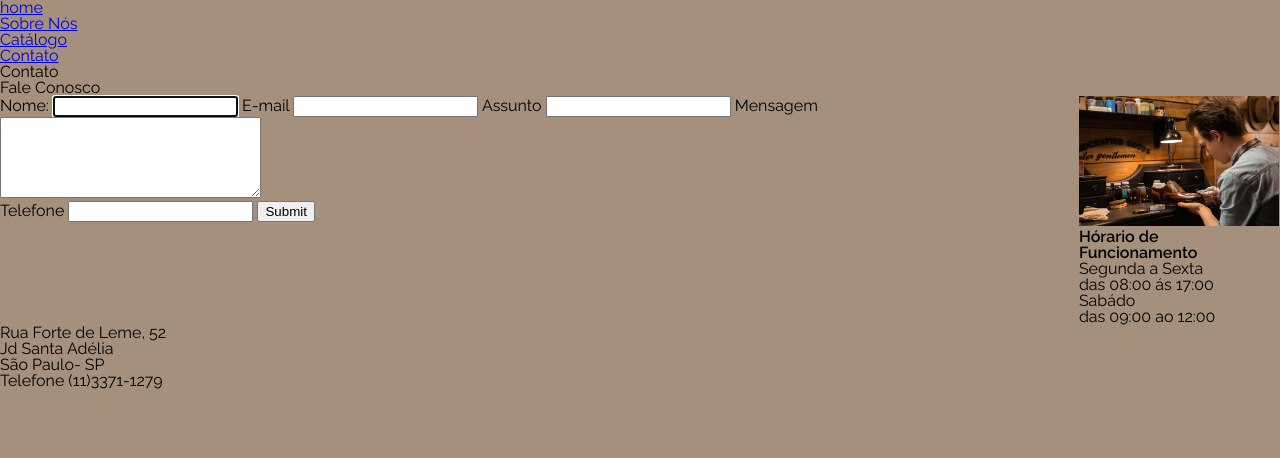
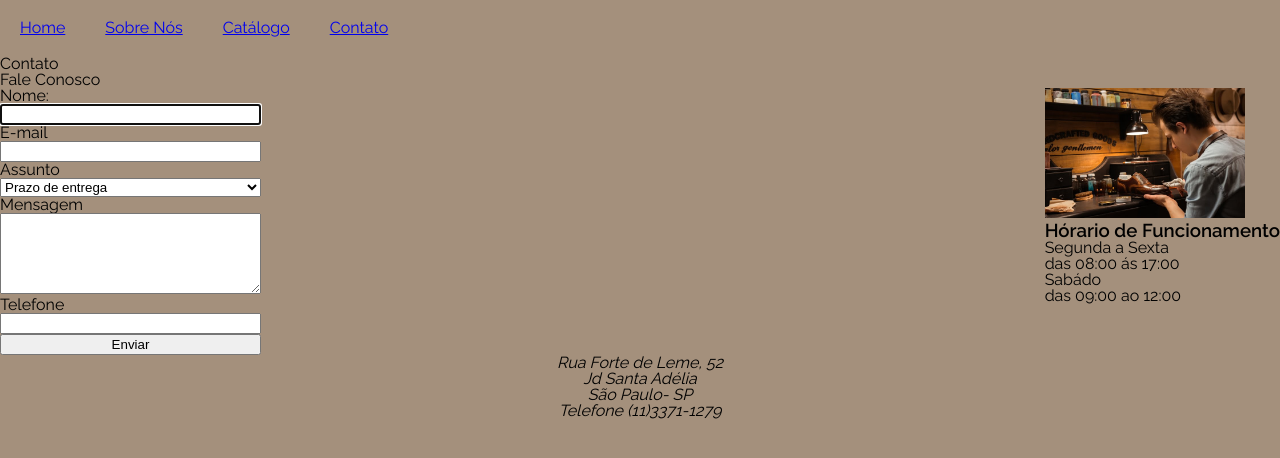
Before and after one commit to dayanalima10/sapataria-arnaldo, a plain HTML site: page contatos.html in a window 1280 px wide. Drawn offline with Linux system fonts and the light colour scheme; files that its build step writes are made by us from their sources.

Commit message:
formatação do formulário

```diff
--- a/contatos.html
+++ b/contatos.html
@@ -16,7 +16,7 @@
     <header>
     <nav class="navbar">
         <ul>
-            <li><a href="index.html">home</a></li>
+            <li><a href="index.html">Home</a></li>
             <li><a href="Sobrenós.html">Sobre Nós</a></li>
             <li><a href="Catalago.html">Catálogo</a></li>
             <li><a href="Contato.html">Contato</a></li>
@@ -32,7 +32,7 @@
         </header>
 <div class="conteiner">
     <main>
-    <form action=""method="">
+    <form class= "contact-form" action=""method="">
         <label for="name"> Nome:</label>
         <input type="text" id="name" autofocus required>
 
@@ -40,7 +40,14 @@
         <input type="email" id="email" required>
 
         <label for="subject">Assunto</label>
-        <input type="text" id="subject" required>
+
+
+        <select id="subject">
+            <option value="prazo">Prazo de entrega</option>
+            <option value="orcamento">Orçamento</option>
+            <option value="contato">Contato</option>
+            <option value="outros">Outros</option>
+        </select>
 
         <label for="message">Mensagem</label>
         <textarea id="message" cols="30" rows="5"></textarea><br>
@@ -48,7 +55,7 @@
         <label for="phone">Telefone</label>
         <input type="tel" id="phone">
 
-        <input type="submit">
+        <button>Enviar</button>
 
 
     </form>
@@ -69,7 +76,7 @@
 
     </div>
 
-    <footer>
+    <footer class="footer">
         <address>
 
             <p> Rua Forte de Leme, 52 <P>
--- a/style.css
+++ b/css/style.css
@@ -6,7 +6,7 @@
 
 
 :root {
-    --cor-principal:##A4907C
+    --cor-principal:
     --cor-segundaria
 
 }
@@ -15,7 +15,7 @@
 
 body {
     background-color:#A4907C;
-    font-family: raleway;
+    font-family: Raleway, sans-serif
 
 
 }
@@ -71,19 +71,21 @@ body {
     text-align: justify;
     font-size: 28pt;
     line-height: 3.5;
-
+}
     /*menu navegação*/
-.navbar  ul{
+.navbar  ul {
     display: flex;
     justify-content: start;
+    border: 3px var(--cor-principal)
+    background-color:(--cor-principal)
 }
 
-.navbar li {
+.navbar li{
 padding: 20px;
 
 }
 
-}
+
 /*pagina de contato*/
 
 .conteiner{
@@ -94,14 +96,33 @@ padding: 20px;
     width: 200px;
 }
 .conteiner h3{
-    font-size 14pt;
+    font-size: 14pt;
     font-weight: 600;
 
 }
+/*formulario*/
+label,
+button{
+display: block;
+
+}
+.contact-form{
+widt:60%;
+margi:auto;
+}
+.contact-form input,
+.contact-form textarea,
+.contact-form select,
+.contact-form button{
+width:100%;
+box-sizing: border-box;
+}
+
 
 
 
 /*rodapé*/
 .footer{
-    color
+text-align: center;
+font-style: italic;
 }
```
